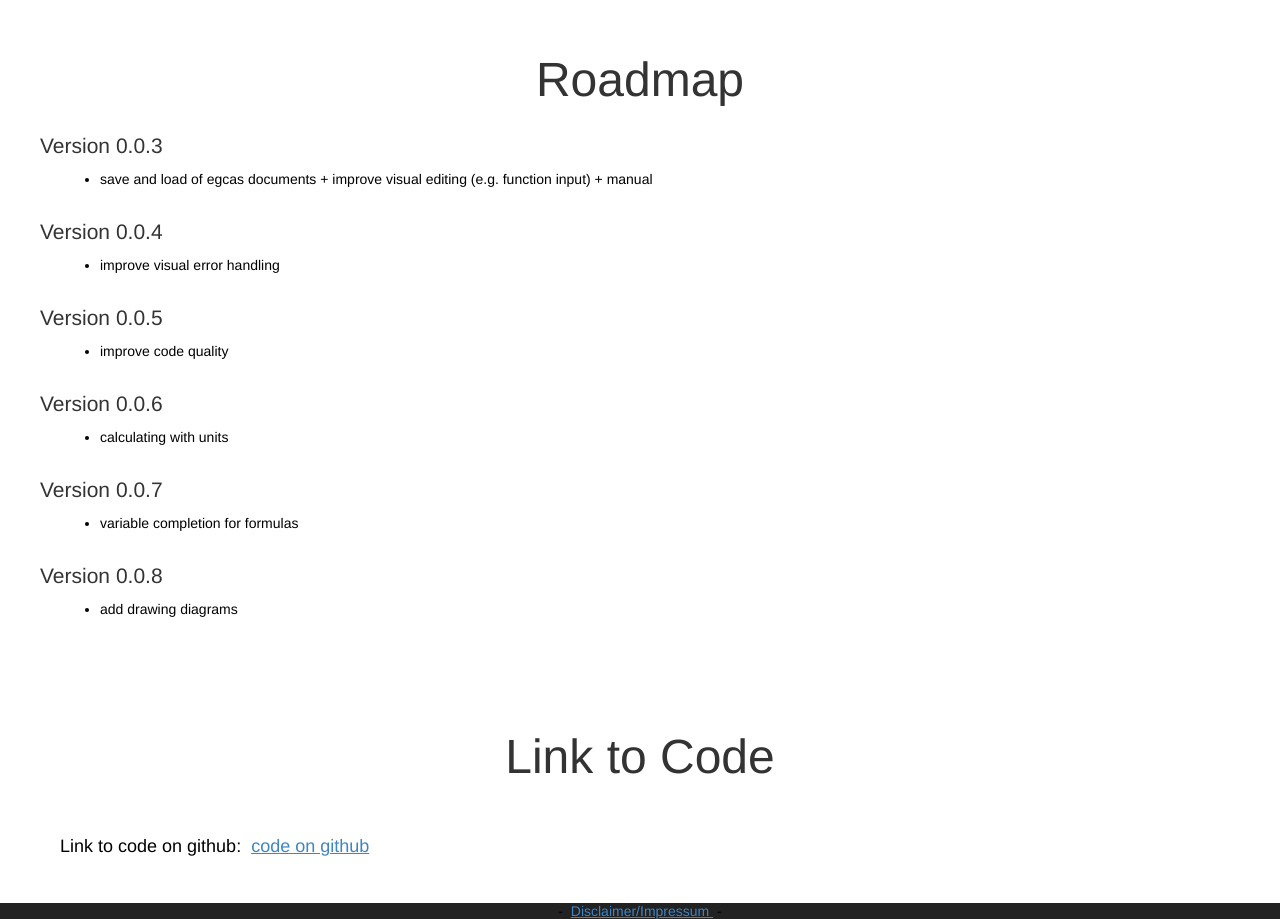
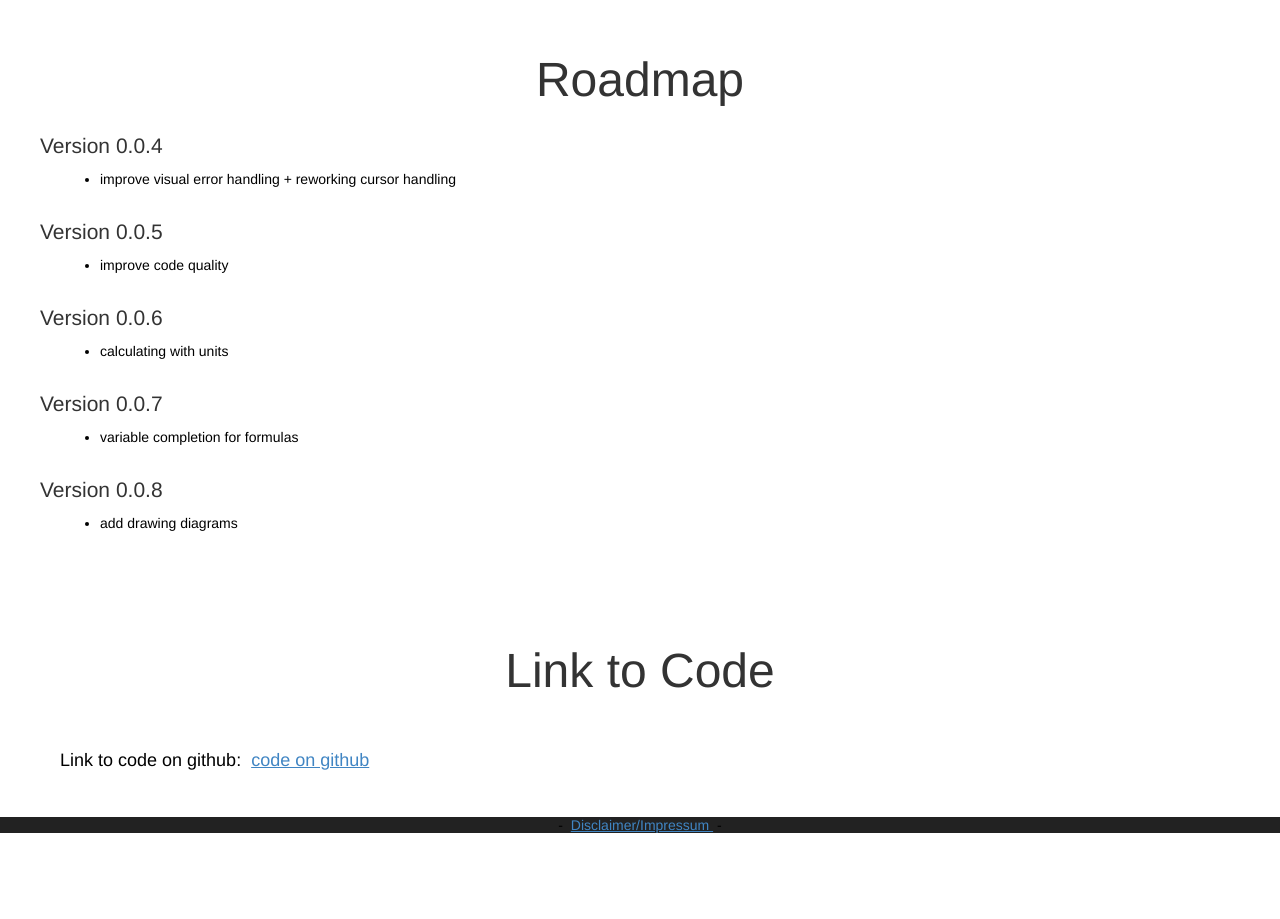
Before and after one commit to egcas/egcas.github.io, a plain HTML site: page index.html in a window 1280 px wide. Shown: the part 1680-2599 px from the top of the page. After the commit the page ends 2513 px from the top, so only its background shows below. Drawn offline with Linux system fonts and the light colour scheme.

Commit message:
:internal: update roadmap for version 0.0.3

```diff
--- a/index.html
+++ b/index.html
@@ -33,13 +33,9 @@
         <section id="roadmap" class="roadmap">
                 <h1>Roadmap</h1>
                 <div id="list" class="list_class">
-                        <h2>Version 0.0.3</h2>
-                        <ul>
-                                <li>save and load of egcas documents + improve visual editing (e.g. function input) + manual</li>
-                        </ul>
                         <h2>Version 0.0.4</h2>
                         <ul>
-                                <li>improve visual error handling</li>
+                                <li>improve visual error handling + reworking cursor handling</li>
                         </ul>
                         <h2>Version 0.0.5</h2>
                         <ul>
```
